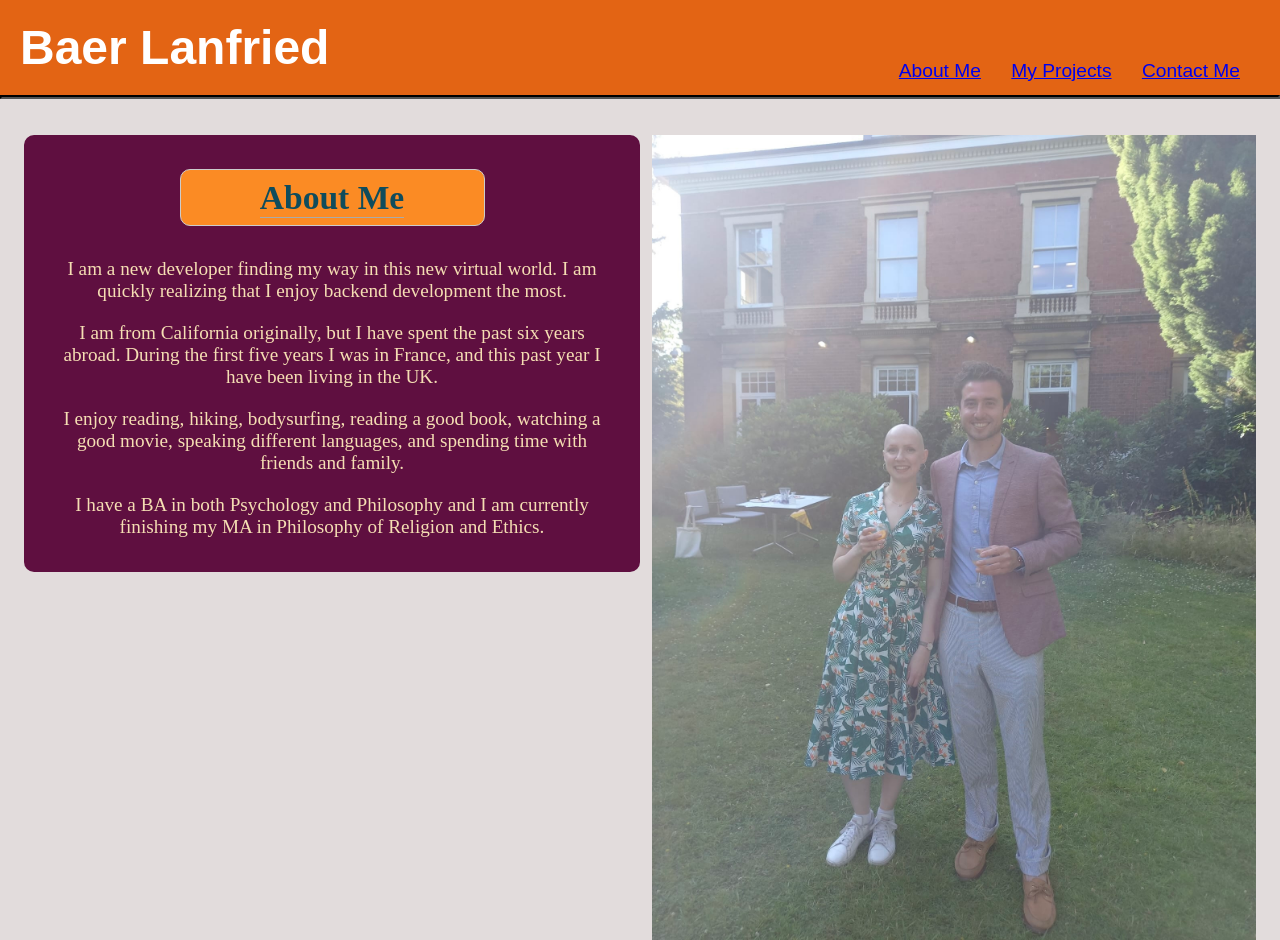
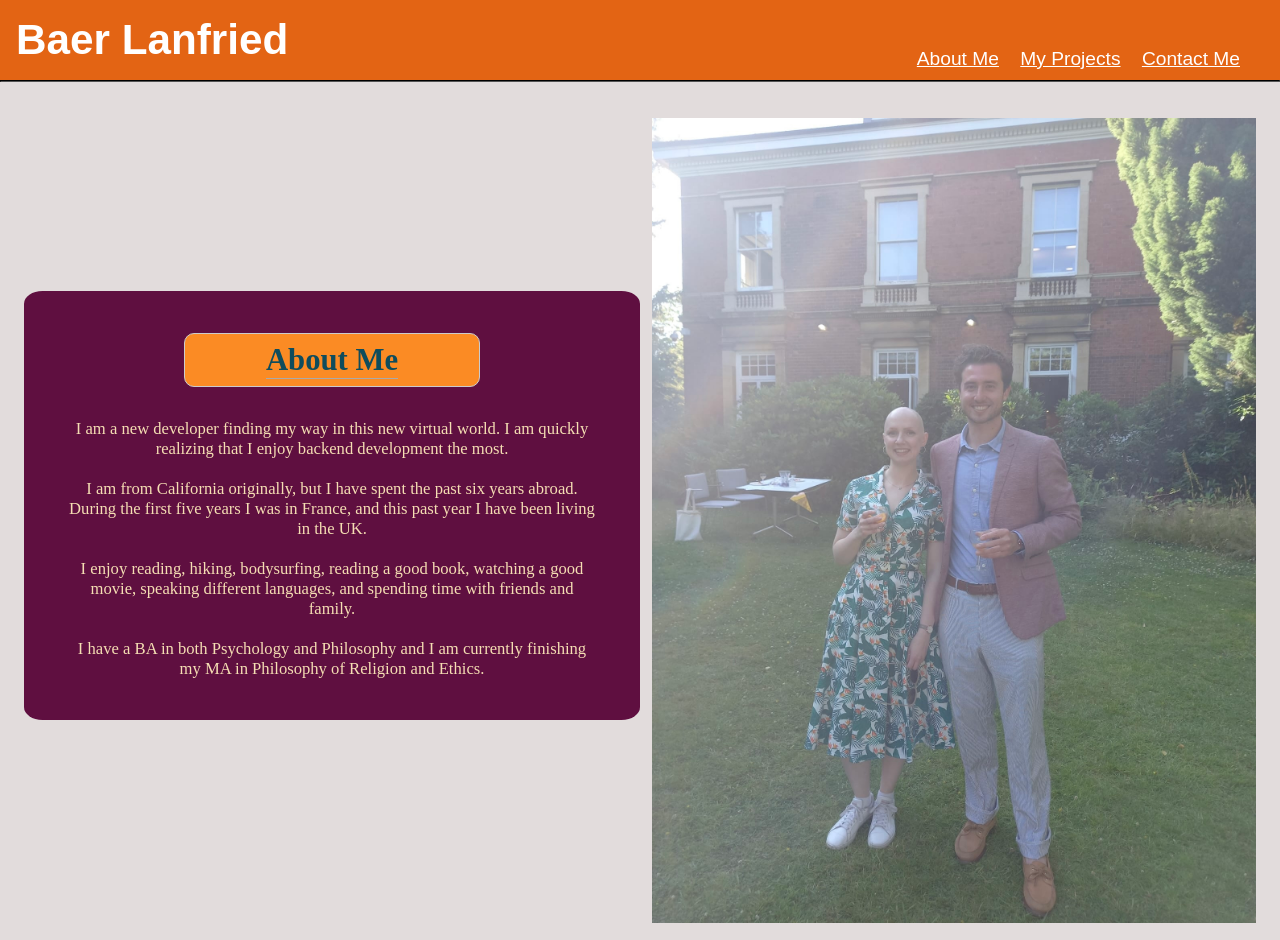
Before and after one commit to blanfried/Baer-Lanfried-Webpage, a plain HTML site: page index.html in a window 1280 px wide. Drawn offline with Linux system fonts and the light colour scheme.

Commit message:
fixed nav links and added projects and contact me section

```diff
--- a/assets/css/style.css
+++ b/assets/css/style.css
@@ -14,35 +14,38 @@
 
   header {
       font-family: fantasy;
-      padding: 20px;
+      padding: 1rem;
       color: rgb(255, 255, 255);
       background-color: var(--spanish-orange);
 }
 
   header h1 {
-      font-size: 300%;
+      font-size: 3.3vw;
       display: inline-block;
 }
 
   header nav {
-      font-size: larger;
-      padding-top: 40px;
-      margin-right: 20px;
+      font-size: 1.5vw;
+      padding: 0rem;
+      margin-top: 2rem;
+      margin-right: 1.5rem;
       float: right;
+      background-color: var(--spanish-orange);
+}
+
+a {
       color: rgb(255, 255, 255);
-      background-color: var(--spanish-orange);
-
 }
 
   nav ul li {
       display: inline-block;
-      margin-left: 25px;
+      margin-left: 1rem;
   }
 
   hr {
       display: block;
       border-style: inset;
-      border-width: 2px;
+      border-width: 2%;
       border-color: black;
     }
 
@@ -58,30 +61,31 @@
 
   #baerGardenParty {
       display: flex;
-      max-height: 100%;
+      max-height: 50%;
       max-width: 49%;
       float: right;
       margin-top: 1%;
       margin-bottom: 1%;
+      position: relative;
   }
 
   aside {
-      padding: 3px;
+      padding: 1%;
       float: left;
       background-color: var(--tyrian-purple);
-      margin-top: 1%;
+      margin-top: 15%;
       display: block;
-      float: inline-start;
-      border-radius: 10px;
-      margin-right: 10px;
-      max-height: 500px;
+      border-radius: 3%;
+      margin-right: 1%;
+      max-height: 100%;
       max-width: 50%;
       justify-content: center;
+      position: relative;
 
   }
 
   h2 {
-      font-size: 210%;
+      font-size: 2.4vw;
       padding: 8px;
       background-color: var(--dark-orange);
       border-width: 30px black;
@@ -104,7 +108,7 @@
   .aboutMeText {
       margin: 5%;
       margin-top: -3%;
-      font-size: 120%;
+      font-size: 1.3vw;
       color: wheat;
       display: flex;
       flex-direction: column;
--- a/index.html
+++ b/index.html
@@ -9,6 +9,8 @@
 </head>
 
 <body>
+<section class="flex">
+<div>
 <header>
      <h1>Baer Lanfried</h1>
 
@@ -17,13 +19,13 @@
       <ul>
 
           <li>
-              <a id="About_Me_Section" href="About_Me_Section">About Me</a>
+              <a href="#About_Me_Section">About Me</a>
           </li>
           <li>
-              <a id="My_Projects_Section" href="My_Projects_Section">My Projects</a>
+              <a href="#My_Projects_Section">My Projects</a>
           </li>
           <li>
-              <a id="Contact_Me_Section" href="Contact_Me_Section">Contact Me</a>
+              <a href="#Contact_Me_Section">Contact Me</a>
           </li>
 
       </ul>
@@ -37,6 +39,7 @@
 <img id="baerGardenParty" src="./assets/images/Baer Garden Party.jpg" alt="Baer Garden Party">
 
 <aside>
+<a id="About_Me_Section">
 <h2><span>About Me</span></h2>
 
 <div class="aboutMeText">
@@ -48,8 +51,30 @@
 
       <p> I have a BA in both Psychology and Philosophy and I am currently finishing my MA in Philosophy of Religion and Ethics.</p>
 </div>
+</a>
+</aside>
 
-</aside>
+<section>
+      <a id="My_Projects_Section">
+
+
+
+
+
+
+      </a>
+</section>
+
+<section>
+      <a id="Contact_Me_Section">
+
+
+
+
+
+
+      </a>
+      </section>
 
 </main>
 
@@ -57,5 +82,5 @@
 
 
 
-
+</section>
 </body>
```
